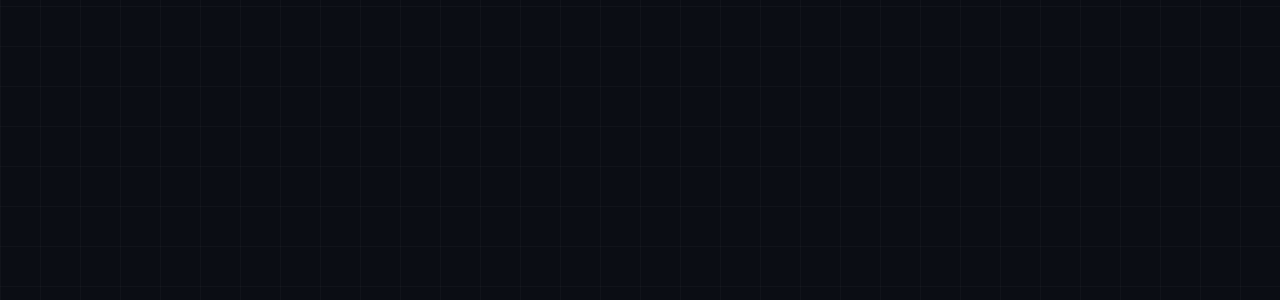
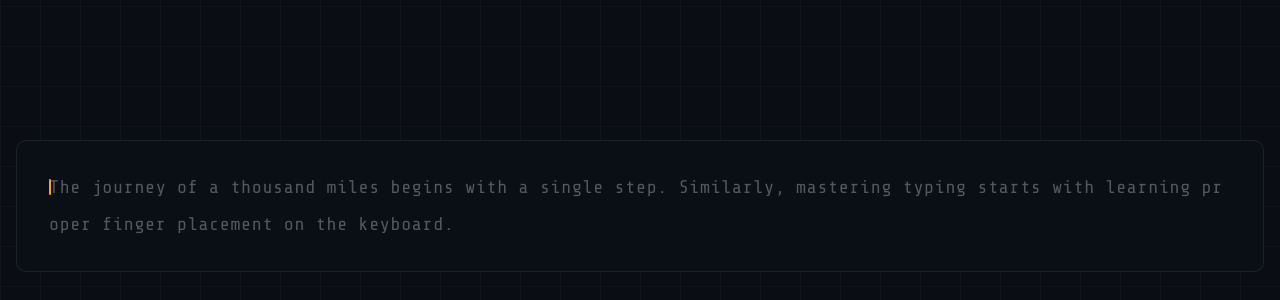
Before and after one commit to UOA-CS732-S1-2026/group-project-blue-bears, a React (Vite) app in the folder client/: page /game in a window 1280 px wide. Before the commit this address had no page. Shown: the part 194-494 px from the top of the page. Built offline with nearby package versions, Linux system fonts and the light colour scheme; a web font is replaced by a local one.

Commit message:
Created game page and typing display

```diff
--- a/client/src/App.tsx
+++ b/client/src/App.tsx
@@ -7,6 +7,7 @@ import ResultPage from './pages/ResultPage'
 import JoinLobbyCodePage from './pages/JoinLobbyCodePage'
 import JoinLobbyNamePage from './pages/JoinLobbyNamePage'
 import LeaderboardPage from './pages/LeaderboardPage'
+import GamePage from './pages/GamePage'
 
 function ResultRoute() {
   const navigate = useNavigate()
@@ -35,6 +36,7 @@ function App() {
         <Route path="/lobby" element={<LobbyPage />} />
         <Route path="/result" element={<ResultRoute />} />
         <Route path="/leaderboard" element={<LeaderboardPage />} />
+        <Route path="/game" element={<GamePage />} />
       </Routes>
     </BrowserRouter>
   )
--- /dev/null
+++ b/client/src/components/TypingDisplay.css
@@ -0,0 +1,54 @@
+.typing-display {
+  background: rgba(10, 15, 22, 0.82);
+  border: 1px solid rgba(255, 255, 255, 0.08);
+  border-radius: 10px;
+  padding: 28px 32px;
+  width: 100%;
+  box-sizing: border-box;
+}
+
+.typing-display__text {
+  font-family: "Share Tech Mono", "Courier New", monospace;
+  font-size: 1.15rem;
+  line-height: 2;
+  letter-spacing: 0.04em;
+  word-break: break-word;
+  user-select: none;
+}
+
+/* Character states */
+.typing-display__char--pending {
+  color: rgba(255, 255, 255, 0.3);
+}
+
+.typing-display__char--correct {
+  color: rgba(255, 255, 255, 0.85);
+}
+
+.typing-display__char--incorrect {
+  color: #e05c6a;
+  background: rgba(224, 92, 106, 0.15);
+  border-radius: 2px;
+}
+
+/* Blinking cursor */
+.typing-display__char--cursor {
+  position: relative;
+}
+
+.typing-display__char--cursor::before {
+  content: "";
+  position: absolute;
+  left: 0;
+  top: 10%;
+  height: 80%;
+  width: 2px;
+  background: #f5a623;
+  border-radius: 1px;
+  animation: blink 1s step-end infinite;
+}
+
+@keyframes blink {
+  0%, 100% { opacity: 1; }
+  50%       { opacity: 0; }
+}
--- /dev/null
+++ b/client/src/components/TypingDisplay.tsx
@@ -0,0 +1,51 @@
+import React, { useMemo } from "react";
+import "./TypingDisplay.css";
+
+interface TypingDisplayProps {
+  passage: string;       // full text to type
+  userInput: string;     // what the user has typed so far
+}
+
+type CharState = "correct" | "incorrect" | "pending";
+
+interface CharData {
+  char: string;
+  state: CharState;
+  isCursor: boolean;
+}
+
+const TypingDisplay: React.FC<TypingDisplayProps> = ({ passage, userInput }) => {
+  const chars: CharData[] = useMemo(() => {
+    return passage.split("").map((char, i) => {
+      const isCursor = i === userInput.length;
+      let state: CharState = "pending";
+      if (i < userInput.length) {
+        state = userInput[i] === char ? "correct" : "incorrect";
+      }
+      return { char, state, isCursor };
+    });
+  }, [passage, userInput]);
+
+  return (
+    <div className="typing-display">
+      <div className="typing-display__text">
+        {chars.map(({ char, state, isCursor }, i) => (
+          <span
+            key={i}
+            className={[
+              "typing-display__char",
+              `typing-display__char--${state}`,
+              isCursor ? "typing-display__char--cursor" : "",
+            ]
+              .filter(Boolean)
+              .join(" ")}
+          >
+            {char === " " ? "\u00A0" : char}
+          </span>
+        ))}
+      </div>
+    </div>
+  );
+};
+
+export default TypingDisplay;
--- /dev/null
+++ b/client/src/pages/GamePage.css
@@ -0,0 +1,21 @@
+.game-page {
+  min-height: 100vh;
+  display: flex;
+  align-items: center;
+  justify-content: bottom;
+  padding: 24px 16px;
+  box-sizing: border-box;
+}
+
+.game-page__hidden-input {
+  position: absolute;
+  opacity: 0;
+  pointer-events: none;
+  width: 0;
+  height: 0;
+  border: none;
+  outline: none;
+  padding: 0;
+  margin: 0;
+  overflow: hidden;
+}
--- /dev/null
+++ b/client/src/pages/GamePage.tsx
@@ -0,0 +1,45 @@
+import React, { useState, useRef, useEffect } from "react";
+import TypingDisplay from "../components/TypingDisplay";
+import "./GamePage.css";
+
+const PASSAGE =
+  "The journey of a thousand miles begins with a single step. Similarly, mastering typing starts with learning proper finger placement on the keyboard.";
+
+const GamePage: React.FC = () => {
+  const [userInput, setUserInput] = useState("");
+  const inputRef = useRef<HTMLInputElement>(null);
+
+  // Auto-focus the hidden input when the page loads
+  useEffect(() => {
+    inputRef.current?.focus();
+  }, []);
+
+  const handleInput = (e: React.ChangeEvent<HTMLInputElement>) => {
+    const val = e.target.value;
+    if (val.length <= PASSAGE.length) {
+      setUserInput(val);
+    }
+  };
+
+  return (
+    <div
+      className="game-page"
+      onClick={() => inputRef.current?.focus()}
+    >
+      <input
+        ref={inputRef}
+        value={userInput}
+        onChange={handleInput}
+        className="game-page__hidden-input"
+        autoComplete="off"
+        autoCorrect="off"
+        autoCapitalize="off"
+        spellCheck={false}
+      />
+
+      <TypingDisplay passage={PASSAGE} userInput={userInput} />
+    </div>
+  );
+};
+
+export default GamePage;
```
